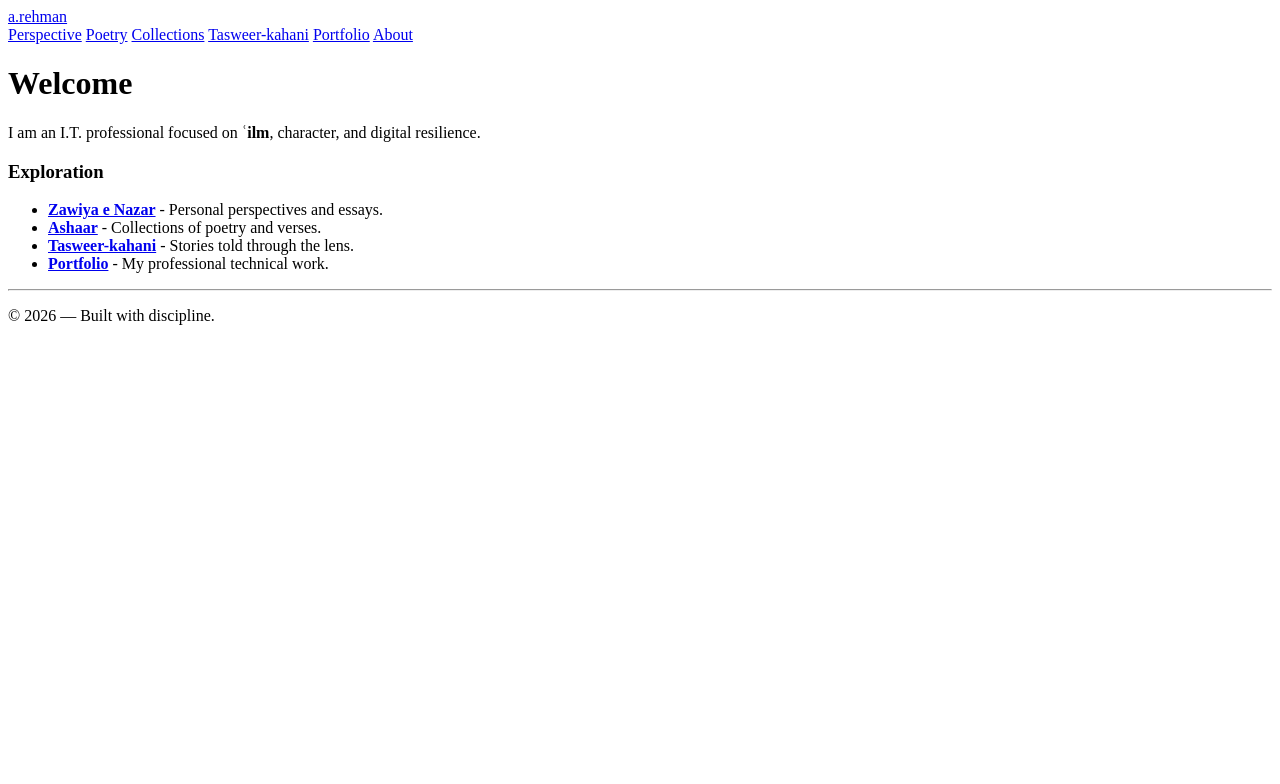
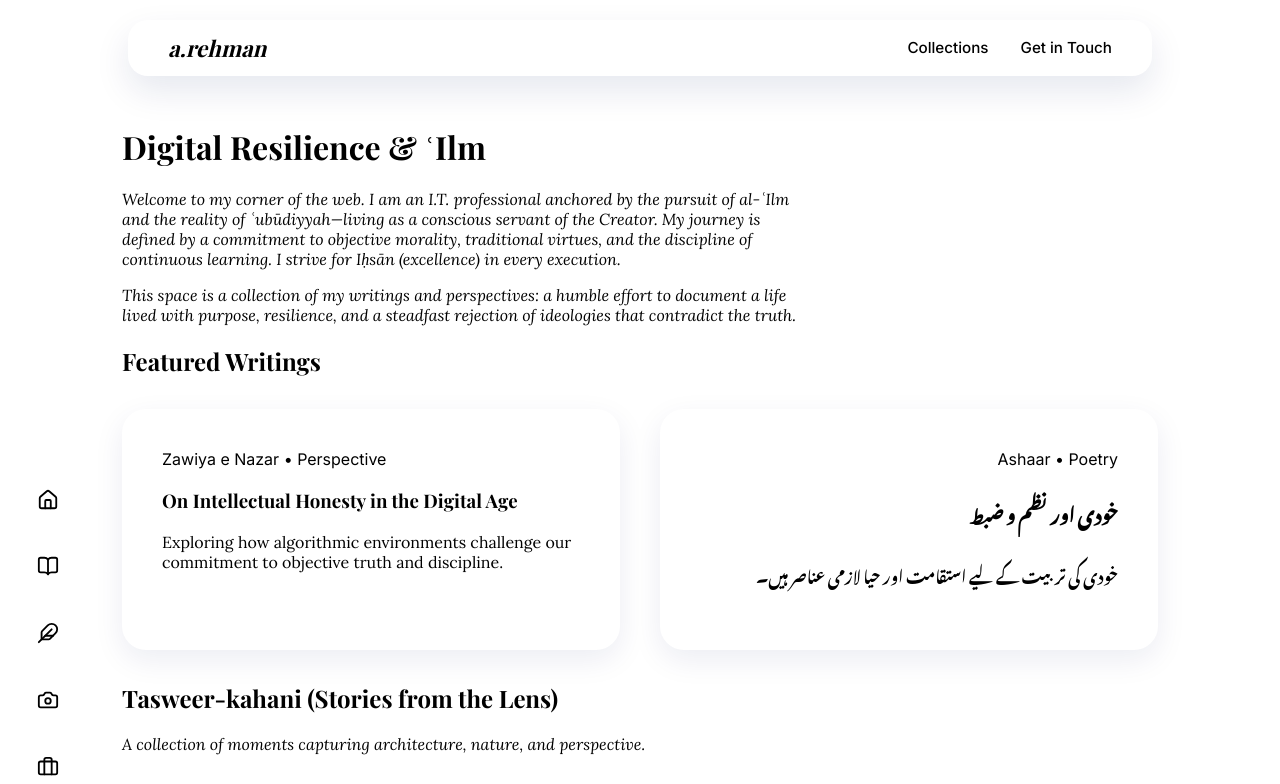
Before and after one commit to arehman-dev/arehman-dev.github.io, a Jekyll site: the page built from index.md, in a window 1280 px wide and 1400 px high. Shown: the top 784 px of the window. Built offline with Jekyll 4.4.1, drawn with Linux system fonts in a browser that asks for light colours; some web fonts are replaced; some of the changed text lies outside the part shown; grey boxes are pictures that could not be loaded.

Commit message:
v0.3 : prepared homepage, add top bar, vertical bar ,  stabilize glassmorphic UI with dark mode and refined intro

```diff
--- a/_config.yml
+++ b/_config.yml
@@ -1,12 +1,13 @@
-title: "a.rehman"
-description: "Writings, Collections, and Photography"
+title: a.rehman
+description: Digital Resilience & 'Ilm
 baseurl: ""
-url: "https://yourusername.github.io"
+url: "http://127.0.0.1:4000"
+
+# Permalink Fix: This ensures about.md renders at /about/
+permalink: /:title/
 
 defaults:
   - scope:
       path: ""
     values:
       layout: "default"
-      lang: "en"
-      dir: "ltr"
--- a/_layouts/default.html
+++ b/_layouts/default.html
@@ -1,21 +1,89 @@
-<!DOCTYPE html>
-<html lang="{{ page.lang | default: 'en' }}" dir="{{ page.dir | default: 'ltr' }}">
+<!DOCTYPE html><html lang="en">
 <head>
   <meta charset="utf-8">
   <meta name="viewport" content="width=device-width, initial-scale=1">
-  <title>{{ page.title }} | {{ site.title }}</title>
+  <title>{{ page.title }} | a.rehman</title>
+
+  <link rel="preconnect" href="https://fonts.googleapis.com">
+  <link rel="preconnect" href="https://fonts.gstatic.com" crossorigin>
+  <link href="https://fonts.googleapis.com/css2?family=Inter:wght@400;500;600&family=Lora:ital,wght@0,400;0,600;1,400&family=Playfair+Display:ital,wght@0,700;1,700&family=Noto+Nastaliq+Urdu:wght@400;700&display=swap" rel="stylesheet">
+    <script src="https://unpkg.com/lucide@latest"></script>
   <link rel="stylesheet" href="{{ '/assets/css/style.css' | relative_url }}">
-  <link href="https://fonts.googleapis.com/css2?family=Noto+Nastaliq+Urdu&display=swap" rel="stylesheet">
+
+  <script>
+    // Theme initialization (Prevents flash of white)
+    if (localStorage.getItem('theme') === 'dark' || (!('theme' in localStorage) && window.matchMedia('(prefers-color-scheme: dark)').matches)) {
+      document.documentElement.classList.add('dark');
+    } else {
+      document.documentElement.classList.remove('dark');
+    }
+  </script>
 </head>
-<body class="{{ page.dir }}">
-  {% include navigation.html %}
+<body class="{{ page.dir | default: 'ltr' }}">
 
-  <main class="wrapper">
-    {{ content }}
-  </main>
+  <aside class="sidebar">
+    <div class="sidebar-icons">
+      <a href="/" title="Home"><i data-lucide="home"></i></a>
+      <a href="/perspective/" title="Perspective"><i data-lucide="book-open"></i></a>
+      <a href="/poetry/" title="Poetry"><i data-lucide="feather"></i></a>
+      <a href="/photography/" title="Tasweer-kahani"><i data-lucide="camera"></i></a>
+      <a href="/portfolio/" title="Portfolio"><i data-lucide="briefcase"></i></a>
+      <a href="/about/" title="About"><i data-lucide="user"></i></a>
 
-  <footer>
-    <p>&copy; {{ site.time | date: '%Y' }} — Built with discipline.</p>
-  </footer>
+      <button id="theme-toggle" class="nav-btn" title="Toggle Theme">
+        <i data-lucide="moon" class="moon-icon"></i>
+        <i data-lucide="sun" class="sun-icon"></i>
+      </button>
+    </div>
+  </aside>
+
+  <div class="main-viewport">
+    <header class="top-bar-container">
+      <nav class="glass-top-bar">
+        <a href="/" class="brand-logo">a.rehman</a>
+        <div class="top-links">
+           <a href="/collections/">Collections</a>
+           <a href="/contact/" class="btn-primary">Get in Touch</a>
+        </div>
+      </nav>
+    </header>
+
+    <main class="wrapper">
+      {{ content }}
+    </main>
+
+    <footer class="site-footer">
+      <p>&copy; {{ site.time | date: '%Y' }} — Conscious computation. Built with discipline.</p>
+    </footer>
+  </div>
+
+  <script>
+    lucide.createIcons();
+
+    // Theme Toggle Logic
+    const themeToggleBtn = document.getElementById('theme-toggle');
+    themeToggleBtn.addEventListener('click', () => {
+      document.documentElement.classList.toggle('dark');
+      const isDark = document.documentElement.classList.contains('dark');
+      localStorage.setItem('theme', isDark ? 'dark' : 'light');
+    });
+
+    // Content Animation
+    document.addEventListener("DOMContentLoaded", () => {
+      const observer = new IntersectionObserver((entries) => {
+        entries.forEach((entry, index) => {
+          if (entry.isIntersecting) {
+            setTimeout(() => entry.target.classList.add('is-visible'), index * 100);
+            observer.unobserve(entry.target);
+          }
+        });
+      }, { threshold: 0.1 });
+
+      document.querySelectorAll('.content-card, .photo-card').forEach(el => {
+        el.classList.add('has-animation');
+        observer.observe(el);
+      });
+    });
+  </script>
 </body>
 </html>
--- a/assets/css/style.css
+++ b/assets/css/style.css
@@ -0,0 +1,210 @@
+---
+---
+/* --- 1. SYSTEM VARIABLES & THEMES --- */
+:root {
+    --bg-grad-1: #f8fbff;
+    --bg-grad-2: #f4fbf7;
+    --text-main: #071e61;
+    --text-muted: #397bc9;
+    --accent: #01ac6a;
+    --glass-bg: rgba(255, 255, 255, 0.7);
+    --card-border: rgba(7, 30, 97, 0.1);
+    --glass-shadow: 0 10px 30px rgba(7, 30, 97, 0.05);
+}
+
+.dark {
+    --bg-grad-1: #030b1c;
+    --bg-grad-2: #05140d;
+    --text-main: #f0f9f4;
+    --text-muted: #8ed5ab;
+    --accent: #00ff9d;
+    --glass-bg: rgba(10, 15, 25, 0.6);
+    --card-border: rgba(255, 255, 255, 0.1);
+    --glass-shadow: 0 15px 40px rgba(0, 0, 0, 0.4);
+}
+
+/* --- 2. BASE ARCHITECTURE --- */
+html, body { min-height: 100vh; margin: 0; padding: 0; }
+
+body {
+    font-family: 'Inter', sans-serif;
+    color: var(--text-main);
+    background-color: var(--bg-grad-1);
+    background-image: linear-gradient(135deg, var(--bg-grad-1) 0%, var(--bg-grad-2) 100%);
+    background-attachment: fixed;
+    background-size: cover;
+    display: flex;
+    transition: background-color 0.4s ease, color 0.4s ease;
+}
+
+h1, h2, h3 { font-family: 'Playfair Display', serif; color: var(--text-main); }
+p { font-family: 'Lora', serif; max-width: 70ch; }
+
+/* --- 3. SIDEBAR & TOOLS --- */
+.sidebar {
+    position: fixed; left: 20px; top: 50%; transform: translateY(-50%);
+    /* width: 64px; min-height: 480px; padding: 30px 0; border-radius: 40px; */
+    width: 56px; min-height: 480px; padding: 30px 0; border-radius: 40px;
+    background: var(--glass-bg); backdrop-filter: blur(16px); -webkit-backdrop-filter: blur(16px);
+    border: 1px solid var(--card-border); box-shadow: var(--glass-shadow); z-index: 1000;
+    display: flex; flex-direction: column; justify-content: center;
+}
+
+.sidebar-icons { display: flex; flex-direction: column; align-items: center; gap: 1.8rem; width: 100%; }
+
+.sidebar-icons a, .nav-btn {
+    display: flex; justify-content: center; align-items: center;
+    /* width: 44px; height: 44px; background: transparent; border: none; cursor: pointer; */
+    width: 38px; height: 38px; background: transparent; border: none; cursor: pointer;
+    transition: all 0.3s cubic-bezier(0.25, 0.8, 0.25, 1); color: var(--text-muted);
+}
+
+.sidebar-icons a svg, .nav-btn svg { width: 22px; height: 22px; stroke: currentColor; stroke-width: 2; }
+
+.sidebar-icons a:hover, .nav-btn:hover { transform: scale(1.15); color: var(--accent); }
+
+/* Theme Toggle Visibility */
+.sun-icon { display: none; }
+.dark .moon-icon { display: none; }
+.dark .sun-icon { display: block; }
+
+/* --- 4. TOP BAR (CENTERED WITHIN VIEWPORT) --- */
+.main-viewport {
+    flex: 1;
+    margin-left: 88px;
+    margin-right: 88px;
+    min-height: 100vh;
+    display: flex;
+    flex-direction: column;
+    align-items: center; /* Ensures header/footer center within this space */
+}
+
+.top-bar-container {
+    position: sticky;
+    top: 20px;
+    z-index: 900;
+    width: 100%;
+    max-width: 1400px;
+    padding: 0 40px;
+    display: flex;
+    justify-content: center;
+    box-sizing: border-box;
+}
+
+.glass-top-bar {
+    width: 100%;
+    background: var(--glass-bg);
+    backdrop-filter: blur(16px);
+    -webkit-backdrop-filter: blur(16px);
+    padding: 0.8rem 2.5rem;
+    border-radius: 20px;
+    border: 1px solid var(--card-border);
+    box-shadow: 0 15px 35px rgba(7, 30, 97, 0.1);
+    display: flex;
+    justify-content: space-between;
+    align-items: center;
+    transition: all 0.4s cubic-bezier(0.25, 0.8, 0.25, 1);
+}
+
+.brand-logo {
+    font-family: 'Playfair Display', serif;
+    font-weight: 700; font-style: italic;
+    font-size: 1.4rem; text-decoration: none;
+    color: var(--text-main);
+}
+.top-links { display: flex; gap: 2rem; align-items: center; }
+
+.top-links a {
+    text-decoration: none;
+    font-weight: 500;
+    font-size: 0.95rem;
+    transition: all 0.2s ease;
+}
+
+.top-links a[href] {
+    color: var(--text-muted);
+}
+
+.glass-top-bar:hover { transform: translateY(-3px); box-shadow: var(--glass-shadow); }
+
+/* --- 5. CARDS & GRID REFINEMENT --- */
+.wrapper {
+    width: 100%;
+    max-width: 1100px;
+    padding: 3rem 2rem;
+    box-sizing: border-box;
+}
+
+.card-grid {
+    display: grid;
+    grid-template-columns: repeat(auto-fit, minmax(350px, 1fr));
+    gap: 2.5rem;
+    margin: 2rem 0;
+}
+
+.content-card {
+    background: var(--glass-bg);
+    border: 1px solid var(--card-border);
+    border-radius: 24px;
+    padding: 2.5rem;
+    text-decoration: none;
+    color: inherit;
+    transition: all 0.4s cubic-bezier(0.165, 0.84, 0.44, 1);
+    box-shadow: 0 10px 30px rgba(7, 30, 97, 0.08); /* Increased Shadow */
+}
+
+.content-card:hover {
+    transform: translateY(-10px) scale(1.02);
+    box-shadow: 0 25px 60px rgba(1, 172, 106, 0.2);
+    border-color: var(--accent);
+}
+
+/* --- 6. TASWEER-KAHANI GRID & HOVER --- */
+.photo-grid {
+    display: grid;
+    grid-template-columns: repeat(auto-fit, minmax(300px, 1fr));
+    gap: 1.5rem;
+    margin-top: 2rem;
+}
+
+.photo-card {
+    position: relative;
+    overflow: hidden;
+    border-radius: 16px;
+    transition: all 0.4s ease;
+}
+
+.photo-card img {
+    width: 100%;
+    height: 400px;
+    object-fit: cover;
+    border-radius: 16px;
+    display: block;
+    transition: transform 0.6s cubic-bezier(0.25, 1, 0.5, 1);
+}
+
+.photo-card:hover {
+    transform: translateY(-5px);
+    box-shadow: 0 20px 40px rgba(0, 0, 0, 0.2);
+}
+
+.photo-card:hover img {
+    transform: scale(1.08); /* Re-implemented zoom effect */
+}
+
+/* --- 7. CENTERED FOOTER (LORA ITALIC) --- */
+.site-footer {
+    width: 100%;
+    text-align: center;
+    padding: 4rem 1rem;
+    font-family: 'Lora', serif;
+    font-style: italic;
+    font-size: 0.9rem;
+    color: var(--text-muted);
+    display: flex;
+    justify-content: center;
+}
+
+/* --- ANIMATIONS --- */
+.has-animation { opacity: 0; transform: translateY(30px); transition: all 0.8s ease-out; }
+.has-animation.is-visible { opacity: 1; transform: translateY(0); }
--- a/index.md
+++ b/index.md
@@ -3,13 +3,40 @@ layout: default
 title: Home
 ---
 
-# Welcome
-I am an I.T. professional focused on **ʿilm**, character, and digital resilience.
+# Digital Resilience & ʿIlm
 
-### Exploration
-* **[Zawiya e Nazar](/perspective/)** - Personal perspectives and essays.
-* **[Ashaar](/poetry/)** - Collections of poetry and verses.
-* **[Tasweer-kahani](/photography/)** - Stories told through the lens.
-* **[Portfolio](/portfolio/)** - My professional technical work.
+_Welcome to my corner of the web. I am an I.T. professional anchored by the pursuit of al-ʿIlm and the reality of ʿubūdiyyah—living as a conscious servant of the Creator. My journey is defined by a commitment to objective morality, traditional virtues, and the discipline of continuous learning. I strive for Iḥsān (excellence) in every execution._
 
----
+_This space is a collection of my writings and perspectives: a humble effort to document a life lived with purpose, resilience, and a steadfast rejection of ideologies that contradict the truth._
+
+## Featured Writings
+
+<div class="card-grid">
+  <a href="/perspective/post-1" class="content-card">
+    <span class="card-meta">Zawiya e Nazar • Perspective</span>
+    <h3>On Intellectual Honesty in the Digital Age</h3>
+    <p style="font-family: 'Lora', serif;">Exploring how algorithmic environments challenge our commitment to objective truth and discipline.</p>
+  </a>
+
+  <a href="/poetry/iqbal-01" class="content-card" dir="rtl">
+    <span class="card-meta" style="text-align: right;">Ashaar • Poetry</span>
+    <h3 style="font-family: 'Noto Nastaliq Urdu', serif;">خودی اور نظم و ضبط</h3>
+    <p style="font-family: 'Noto Nastaliq Urdu', serif;">خودی کی تربیت کے لیے استقامت اور حیا لازمی عناصر ہیں۔</p>
+  </a>
+</div>
+
+## Tasweer-kahani (Stories from the Lens)
+
+*A collection of moments capturing architecture, nature, and perspective.*
+
+<div class="photo-grid">
+  <div class="photo-card">
+    <img src="https://images.unsplash.com/photo-1513694203232-719a280e022f?w=600&q=80" alt="Architecture Sample 1" loading="lazy">
+  </div>
+  <div class="photo-card">
+    <img src="https://images.unsplash.com/photo-1486406146926-c627a92ad1ab?w=600&q=80" alt="Architecture Sample 2" loading="lazy">
+  </div>
+  <div class="photo-card">
+    <img src="https://images.unsplash.com/photo-1518005020951-eccb494ad742?w=600&q=80" alt="Nature Sample" loading="lazy">
+  </div>
+</div>
```
Also changed, not shown: Gemfile (added, +7 -0 lines), _includes/navigation.html (+0 -13 lines), Gemfile.lock (added), about.md (added), about/index.md (deleted), contact.md (added), contact/index.md (deleted), portfolio/index.html (renamed from index.html), 1 other file.
